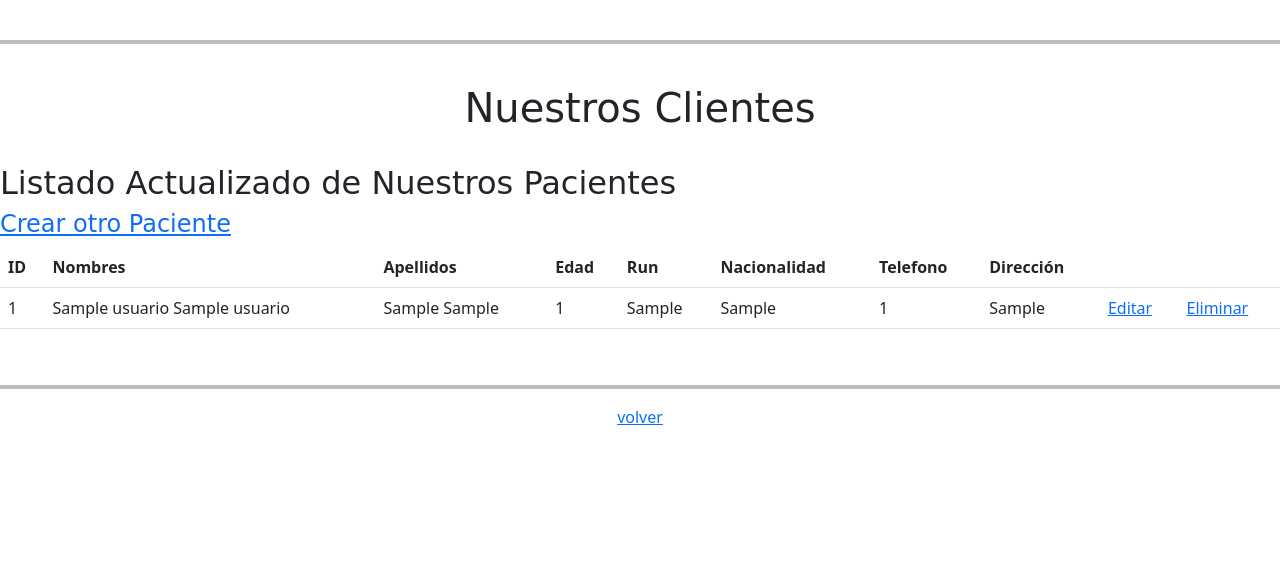
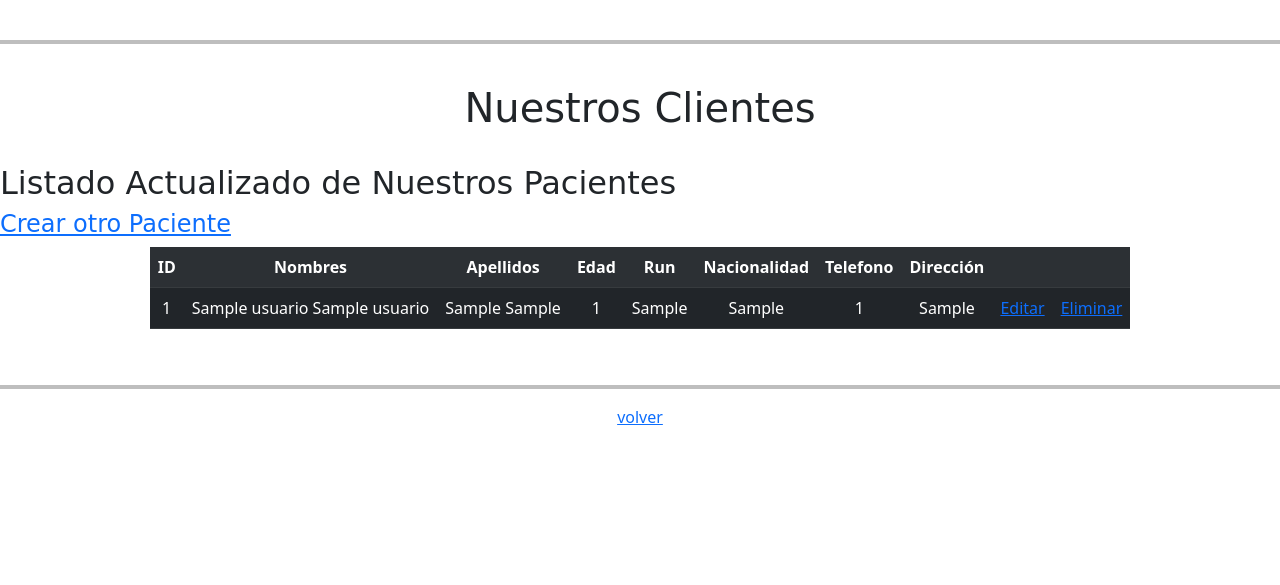
Before and after one commit to FernandoNoguera/EvalMo6, a Django app: page /lista_usuarios/ in a window 1280 px wide. Shown: the part 56-641 px from the top of the page. Run offline with Django 3.2, Linux system fonts and the light colour scheme; tables that the repository leaves empty hold one stand-in row (values such as "Sample post"); some libraries are stand-ins or nearby versions.

Commit message:
Mejoras en template lista Paciente y se agregan los requerimientos del proyecto

```diff
--- a/clinica_fenix_01/templates/clinica_fenix_01/lista_usuario.html
+++ b/clinica_fenix_01/templates/clinica_fenix_01/lista_usuario.html
@@ -26,7 +26,10 @@
     <br>
     <h2>Listado Actualizado de Nuestros Pacientes</h2>
     <h4><a class= "boton" href="{% url 'clinica_fenix_01:nuevo_usuario' %}">Crear otro Paciente</a></h4>
-    <table class="table">
+    <div class="container-fluid text-center d-flex justify-content-center">
+        <div class="row">
+            <div class="col-12">
+                <table class="table table-striped table-dark">
                     <tr>
                         <th>ID</th>
                         <th>Nombres</th>
@@ -39,7 +42,6 @@
                         <th></th>
                         <th></th>
                     </tr>
-
                     {% for paciente in Usuario %}
                     <tr>
                         <td>{{paciente.id}}</td>
@@ -59,6 +61,9 @@
                     </tr>
                     {% endfor %}
                 </table>
+            </div>
+        </div>
+    </div>
     <br>
     <hr>
     <div class="container-fluid text-center">
--- /dev/null
+++ b/requirements.txt
@@ -0,0 +1,5 @@
+asgiref==3.3.1
+Django==3.1.5
+psycopg2==2.8.6
+pytz==2020.5
+sqlparse==0.4.1
```
Lines whose indentation alone changed are shown as unchanged.
